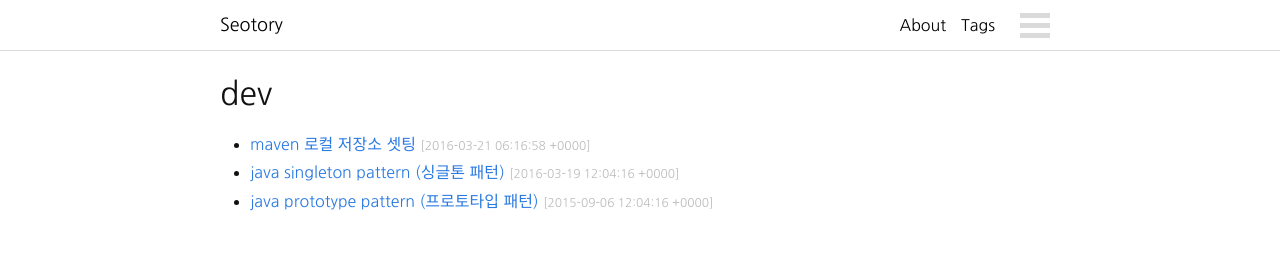
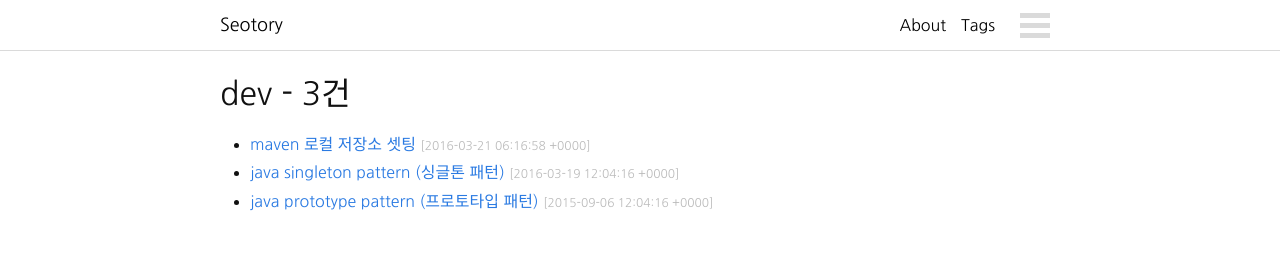
Before and after one commit to seotory/seotory.github.io, a Jekyll site: the page built from dev/index.html, in a window 1280 px wide. Shown: the top 268 px of the page. Built offline with Jekyll 4.4.1, drawn with Linux system fonts in a browser that asks for light colours; nearby versions of some CDN libraries; comment, search, counter and statistics services are not loaded.

Commit message:
edit post files

```diff
--- a/_includes/cateList.html
+++ b/_includes/cateList.html
@@ -1,5 +1,5 @@
 	<header class="list-header">
-		<h1>{{include.name}}</h1>
+		<h1>{{include.name}} - {{site.categories[include.name].size}}건</h1>
 	</header>
 
 	<div>
--- a/error/index.html
+++ /dev/null
@@ -1,5 +0,0 @@
----
-layout: list
----
-
-{% include cateList.html name="error" %}
```
